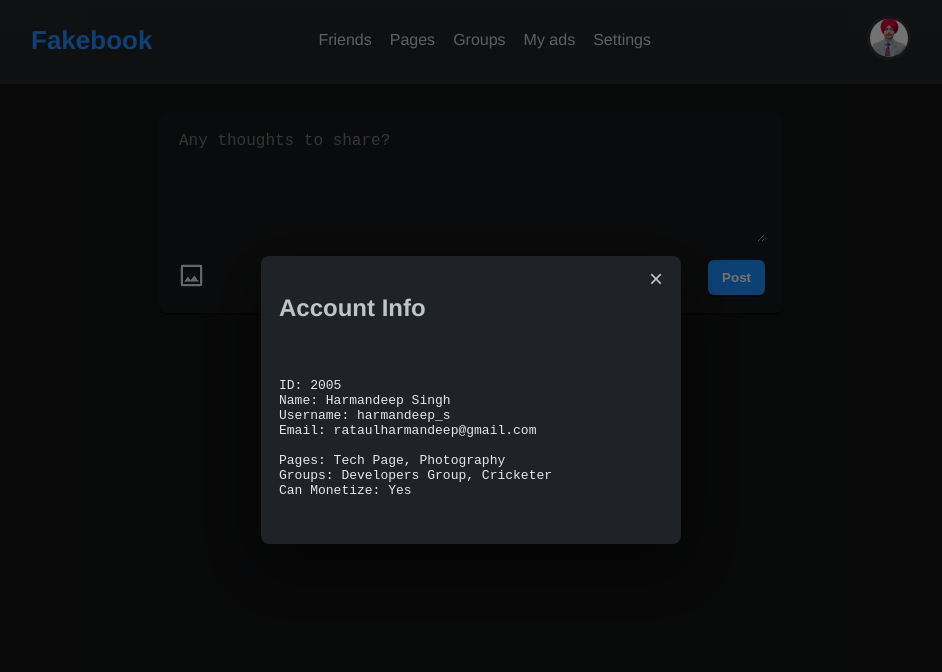
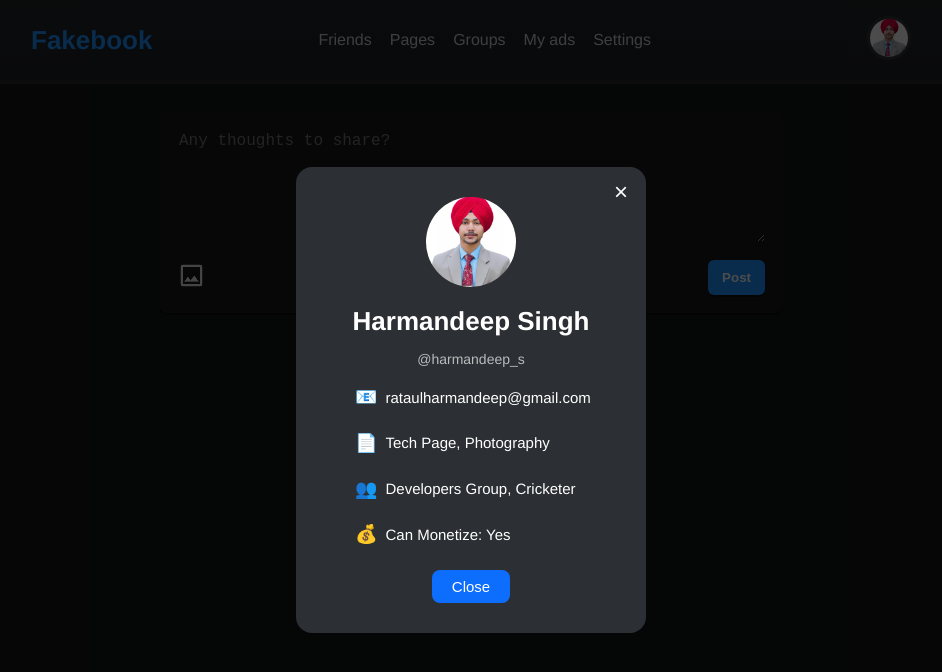
Before and after one commit to rataulharman/harman_fakebook, a plain HTML site: page index.html in a window 1280 px wide. Both pictures are taken after a click on the element 1058 px from the left and 40 px from the top of the page. Shown: the whole page, without its empty margins (169-1111 px from the left). Drawn offline with Linux system fonts and the light colour scheme.

Commit message:
Added the codes to files

```diff
--- a/assets/script/main.js
+++ b/assets/script/main.js
@@ -19,10 +19,16 @@ const postBtn = select('#postBtn');
 const postsSection = select('#posts');
 const fileNameSpan = select('#fileName');
 
+// Modal
 const modal = select('#modal');
-const closeModalBtn = select('#closeModal');
 const avatarBtn = select('#openModalBtn');
-const accountInfo = select('#accountInfo');
+const closeModalX = select('#closeModal');     // FIXED
+const closeModalBtn = select('#closeModalBtn');
+
+// Modal fields based on your HTML
+const m_name = select('.user-name');           // FIXED
+const m_username = select('.username');        // FIXED
+const infoItems = document.querySelectorAll('.info-list p'); // email, job, etc.
 
 /* ====== Global Variables ====== */
 let selectedImage = null;
@@ -97,29 +103,40 @@ function makePost() {
   clearInputs();
 }
 
-/* ====== Post Button Event ====== */
+/* ====== POST EVENT ====== */
 listen('click', postBtn, (e) => {
   e.preventDefault();
   makePost();
 });
 
-/* ====== Modal Display ====== */
-function displayUserInfo() {
-  accountInfo.textContent = mySubscriber.getInfo();
+/* ====== NEW: Fill Modal ====== */
+function openStyledModal() {
+
+  m_name.textContent = mySubscriber.name;
+  m_username.textContent = "@" + mySubscriber.userName;
+
+  // Your info list:
+  // item 0 = email
+  // item 1 = profession
+  // item 2 = group
+  // item 3 = monetize
+  infoItems[0].innerHTML = `<i class="icon">📧</i> ${mySubscriber.email}`;
+  infoItems[1].innerHTML = `<i class="icon">📄</i> ${mySubscriber.pages.join(", ")}`;
+  infoItems[2].innerHTML = `<i class="icon">👥</i> ${mySubscriber.groups.join(", ")}`;
+  infoItems[3].innerHTML = `<i class="icon">💰</i> Can Monetize: ${mySubscriber.canMonetize ? "Yes" : "No"}`;
+
+  modal.classList.remove("hidden");
 }
 
-function openModal() {
-  displayUserInfo();
-  modal.classList.remove('hidden');
+/* ====== Close Modal ====== */
+function closeStyledModal() {
+  modal.classList.add("hidden");
 }
 
-function closeModal() {
-  modal.classList.add('hidden');
-}
-
-/* ====== Modal Event Listeners ====== */
-listen('click', avatarBtn, openModal);
-listen('click', closeModalBtn, closeModal);
+/* ====== Modal Listeners ====== */
+avatarBtn.addEventListener("click", openStyledModal);
+closeModalX.addEventListener("click", closeStyledModal);
+closeModalBtn.addEventListener("click", closeStyledModal);
 
 /* ====== Initial Setup ====== */
 togglePostButton();
--- a/assets/styles/styles.css
+++ b/assets/styles/styles.css
@@ -177,43 +177,103 @@ body{
 }
 
 /* modal styles */
-.modal{
-  position:fixed;
-  inset:0;
-  display:flex;
-  align-items:center;
-  justify-content:center;
-  background:rgba(0,0,0,0.55);
-  z-index:50;
+/* Modal background */
+.modal {
+  position: fixed;
+  inset: 0;
+  background: rgba(0, 0, 0, 0.7);
+  display: flex;
+  justify-content: center;
+  align-items: center;
+  z-index: 1000;
 }
-.modal.hidden{ display:none; }
-.modal-content{
-  background:var(--panel);
-  color:var(--muted);
-  width:420px;
-  border-radius:8px;
-  padding:18px;
-  position:relative;
-  box-shadow:0 20px 60px rgba(0,0,0,0.6);
+
+.hidden {
+  display: none;
 }
-.modal-close{
-  position:absolute;
-  right:12px;
-  top:8px;
-  font-size:24px;
-  background:none;
-  border:none;
-  color:var(--muted);
-  cursor:pointer;
+
+/* Modal card */
+.account-card {
+  background: #2c2f33;
+  padding: 30px;
+  border-radius: 16px;
+  width: 350px;
+  text-align: center;
+  color: #fff;
+  position: relative;
+  animation: pop 0.2s ease-out;
 }
-.account-info{
-  white-space:pre-wrap;
-  background:transparent;
-  border-radius:6px;
-  padding-top:6px;
-  color:#e7e7e7;
-  margin-top:8px;
+
+@keyframes pop {
+  0% { transform: scale(0.9); opacity: 0; }
+  100% { transform: scale(1); opacity: 1; }
 }
+
+/* Close X */
+.modal-close {
+  position: absolute;
+  top: 10px;
+  right: 12px;
+  font-size: 24px;
+  background: none;
+  border: none;
+  color: white;
+  cursor: pointer;
+}
+
+/* Profile picture */
+.profile-pic {
+  width: 90px;
+  height: 90px;
+  border-radius: 50%;
+  object-fit: cover;
+  margin-bottom: 10px;
+}
+
+/* Name + username */
+.user-name {
+  margin: 5px 0;
+  font-size: 26px;
+  font-weight: 700;
+}
+
+.username {
+  color: #b9bbbd;
+  font-size: 14px;
+  margin-bottom: 15px;
+}
+
+/* Info List */
+.info-list {
+  text-align: left;
+  margin: 0 auto 20px;
+  width: 80%;
+  line-height: 1.7;
+}
+
+.info-list p {
+  font-size: 15px;
+  display: flex;
+  align-items: center;
+  gap: 8px;
+}
+
+.icon {
+  font-style: normal;
+  font-size: 18px;
+}
+
+/* Close Button */
+.close-btn {
+  background-color: #0d6efd;
+  padding: 8px 20px;
+  border-radius: 8px;
+  color: white;
+  border: none;
+  cursor: pointer;
+  font-size: 15px;
+}
+
 
 /* responsive */
 @media (max-width: 900px) {
--- a/index.html
+++ b/index.html
@@ -49,12 +49,26 @@
 
   <!-- Modal -->
   <div id="modal" class="modal hidden" role="dialog" aria-hidden="true">
-    <div class="modal-content">
-      <button id="closeModal" class="modal-close">&times;</button>
-      <h2>Account Info</h2>
-      <pre id="accountInfo" class="account-info"></pre>
-    </div>
+  <div class="modal-content account-card">
+    <button id="closeModal" class="modal-close">&times;</button>
+
+    <img class="profile-pic" src="./assets/media/avatar.jpg" alt="avatar">
+
+    <h2 class="user-name" id="modalName"></h2>
+<p class="username" id="modalUsername"></p>
+
+<div class="info-list">
+  <p><i class="icon">📧</i> <span id="modalEmail"></span></p>
+  <p><i class="icon">📄</i> Pages: <span id="modalPages"></span></p>
+  <p><i class="icon">👥</i> Groups: <span id="modalGroups"></span></p>
+  <p><i class="icon">💰</i> Can Monetize: <span id="modalMonetize"></span></p>
+</div>
+
+
+    <button class="close-btn" id="closeModalBtn">Close</button>
   </div>
+</div>
+
 
   <script type="module" src="./assets/script/main.js"></script>
 
```
